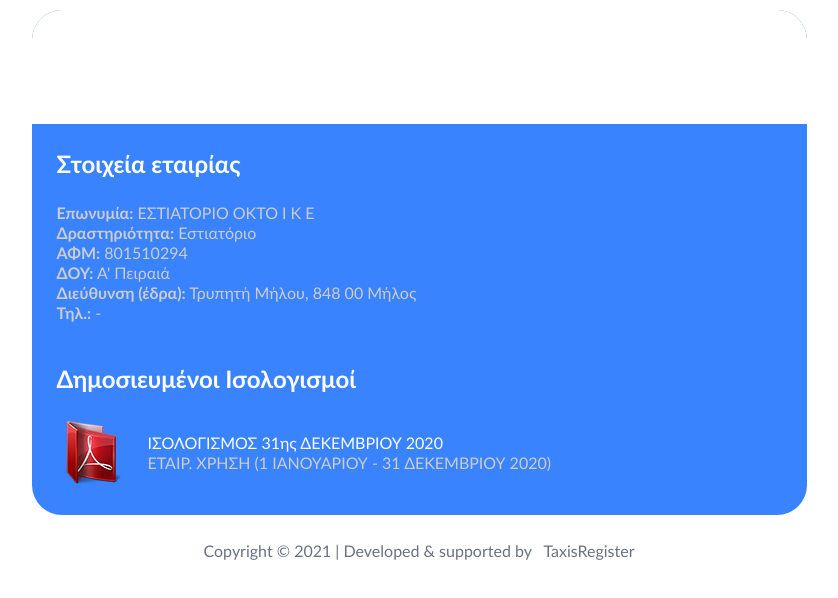
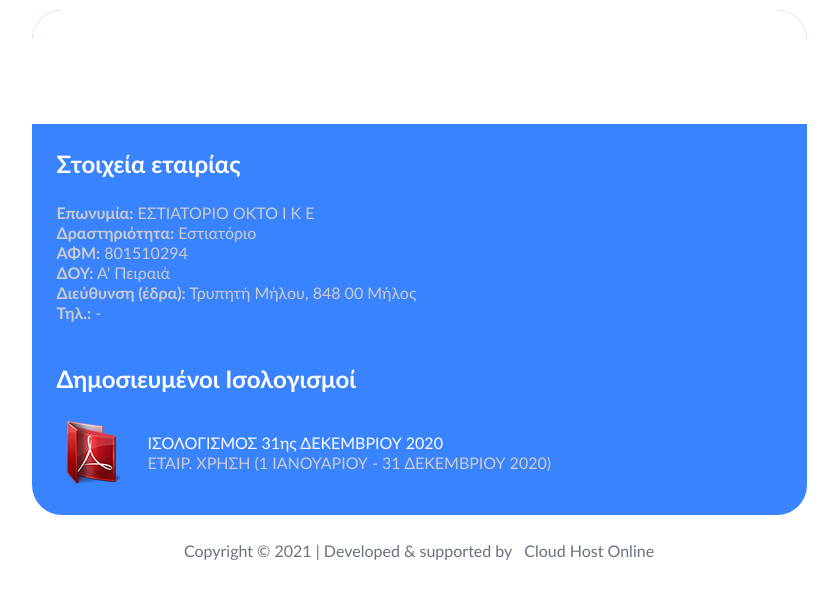
Before and after one commit to CloudHostOnline/Okto, a plain HTML site: page index.html in a window 1280 px wide. Shown: the whole page, without its empty margins (221-1059 px from the left). Drawn offline with Linux system fonts and the light colour scheme.

Commit message:
Update dev by

```diff
--- a/index.html
+++ b/index.html
@@ -238,7 +238,7 @@ float:left;
     <table class="footer-copy "border="0" align="center" cellpadding="0" cellspacing="0">
         <tr align="center" style="padding-top:2px;">
             <td>
-            <p>Copyright &copy; 2021 | Developed &amp; supported by &nbsp; TaxisRegister</p></td>
+            <p>Copyright &copy; 2021 | Developed &amp; supported by &nbsp; Cloud Host Online</p></td>
         </tr>
     </table>
 </div>
```
